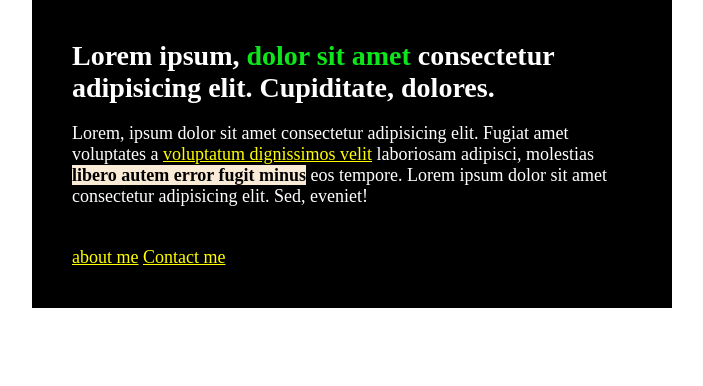
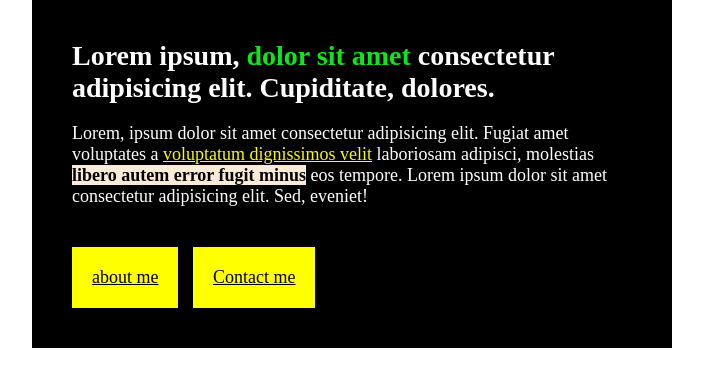
Before and after one commit to sayankbanik/UI-Learning-Projects, a plain HTML site: page 04_practiceBox/index.html in a window 1280 px wide. Shown: the whole page, without its empty margins (288-991 px from the left). Drawn offline with Linux system fonts and the light colour scheme.

Commit message:
inline-block , button created

```diff
--- a/04_practiceBox/index.html
+++ b/04_practiceBox/index.html
@@ -21,8 +21,8 @@
         eveniet!
       </p>
       <p class="links">
-        <a href="#">about me</a>
-        <a href="#">Contact me</a>
+        <a class="button" href="#">about me</a>
+        <a class="button" href="#">Contact me</a>
       </p>
     </div>
   </body>
--- a/04_practiceBox/style.css
+++ b/04_practiceBox/style.css
@@ -38,7 +38,14 @@ strong {
 }
 /*styling links*/
 a {
-  color: yellow;
+  color: rgb(250, 250, 7);
+}
+.button {
+  background-color: yellow;
+  color: black;
+  display: inline-block;
+  padding: 20px;
+  margin-right: 10px;
 }
 /*pseudo class*/
 a:hover,
```
